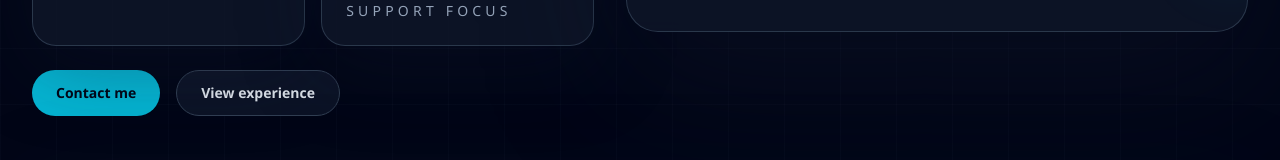
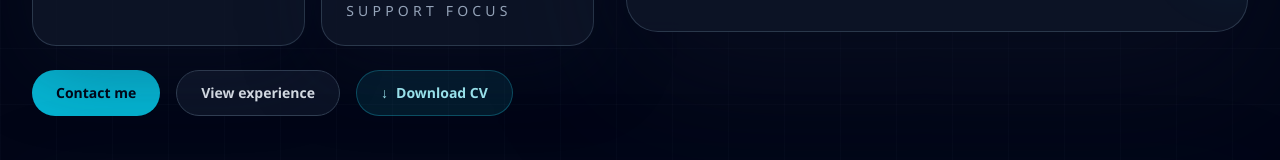
Before and after one commit to EbrahimEh/ebrahim-portfolio, a React (Vite) app: page / in a window 1280 px wide. Shown: the part 792-952 px from the top of the page. Built offline with nearby package versions, Linux system fonts and the light colour scheme.

Commit message:
Customize Profile and Download CV Sysytem

```diff
--- a/src/App.jsx
+++ b/src/App.jsx
@@ -188,6 +188,15 @@ function App() {
                 className="inline-flex w-full items-center justify-center rounded-full border border-slate-700 bg-slate-900/90 px-6 py-3 text-sm font-semibold text-slate-200 transition hover:border-cyan-400 hover:text-cyan-200 sm:w-auto"
               >
                 View experience
+              </a>
+              <a
+                href="/Ebrahim%20-%20Resume.pdf"
+                download="Ebrahim-Resume.pdf"
+                aria-label="Download resume PDF"
+                className="inline-flex w-full items-center justify-center gap-2 rounded-full border border-cyan-400/30 bg-cyan-400/10 px-6 py-3 text-sm font-semibold text-cyan-200 transition hover:border-cyan-300 hover:bg-cyan-400/20 hover:text-cyan-100 sm:w-auto"
+              >
+                <span aria-hidden="true">↓</span>
+                Download CV
               </a>
             </div>
           </section>
```
Also changed, not shown: 1 other file (tests, documents, lock files or other folders).
